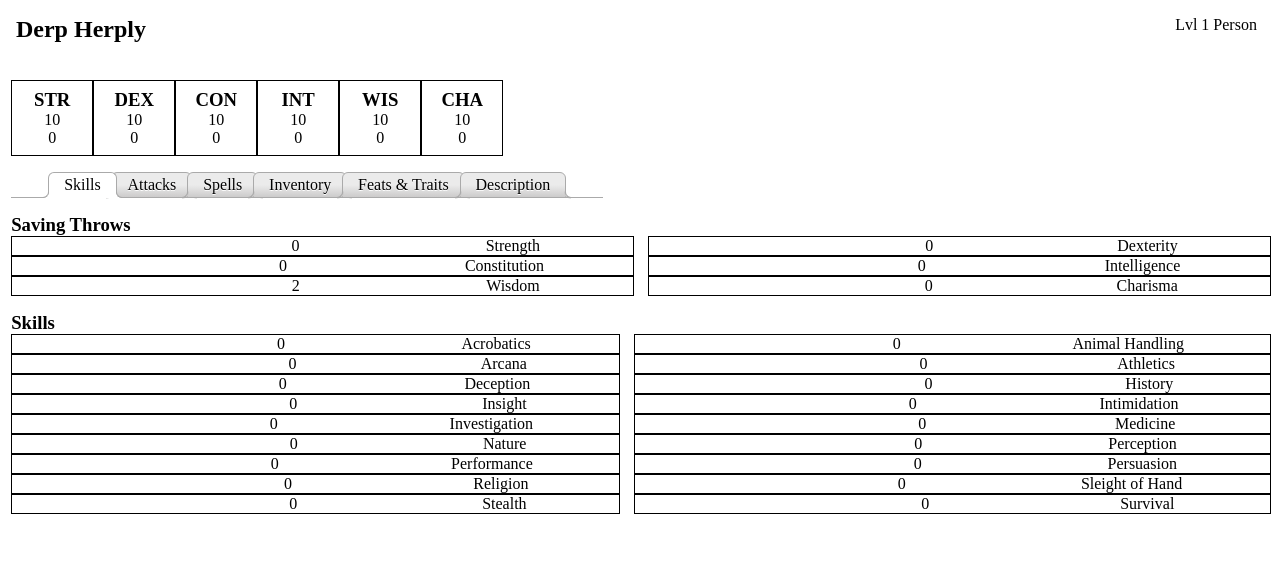
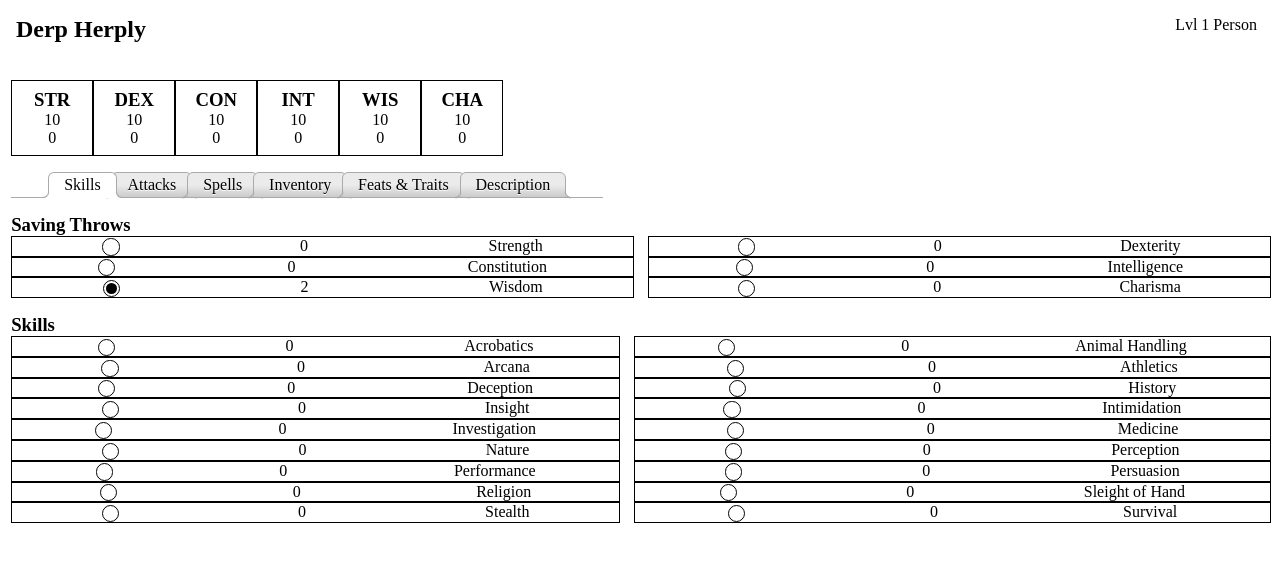
Before and after one commit to thegouge/character-sheet, a React (Create React App) app: page / in a window 1280 px wide. Shown: the top 562 px of the page. Built offline with nearby package versions, Linux system fonts and the light colour scheme.

Commit message:
added styles for proficiency bubbles

```diff
--- a/src/components/tabs/Skills.js
+++ b/src/components/tabs/Skills.js
@@ -3,7 +3,7 @@ import React from "react";
 import { throws, skills } from "../../lib/skillData";
 import { calcMod } from "../../lib/helpers";
 
-import "../../styles/skills.scss";
+import "../../styles/Skills.scss";
 
 export const Skills = ({ character }) => {
 	const { abilityScores, proficiency } = character;
--- a/src/styles/skills.scss
+++ b/src/styles/skills.scss
@@ -21,3 +21,27 @@
 .throws {
 	grid-template-columns: 1fr 1fr;
 }
+
+.pro-icon {
+	position: relative;
+	border-radius: 50%;
+	border: 1px solid black;
+	width: 0.75rem;
+	height: 0.75rem;
+	margin-top: 0.1rem;
+	padding: 0.1rem;
+
+	&.filled {
+		&:before {
+			content: "";
+			display: block;
+			position: relative;
+			width: 0.7rem;
+			height: 0.7rem;
+			top: 0.025rem;
+			left: 0.025rem;
+			border-radius: 50%;
+			background: black;
+		}
+	}
+}
```
Also changed, not shown: src/lib/Character.js.
